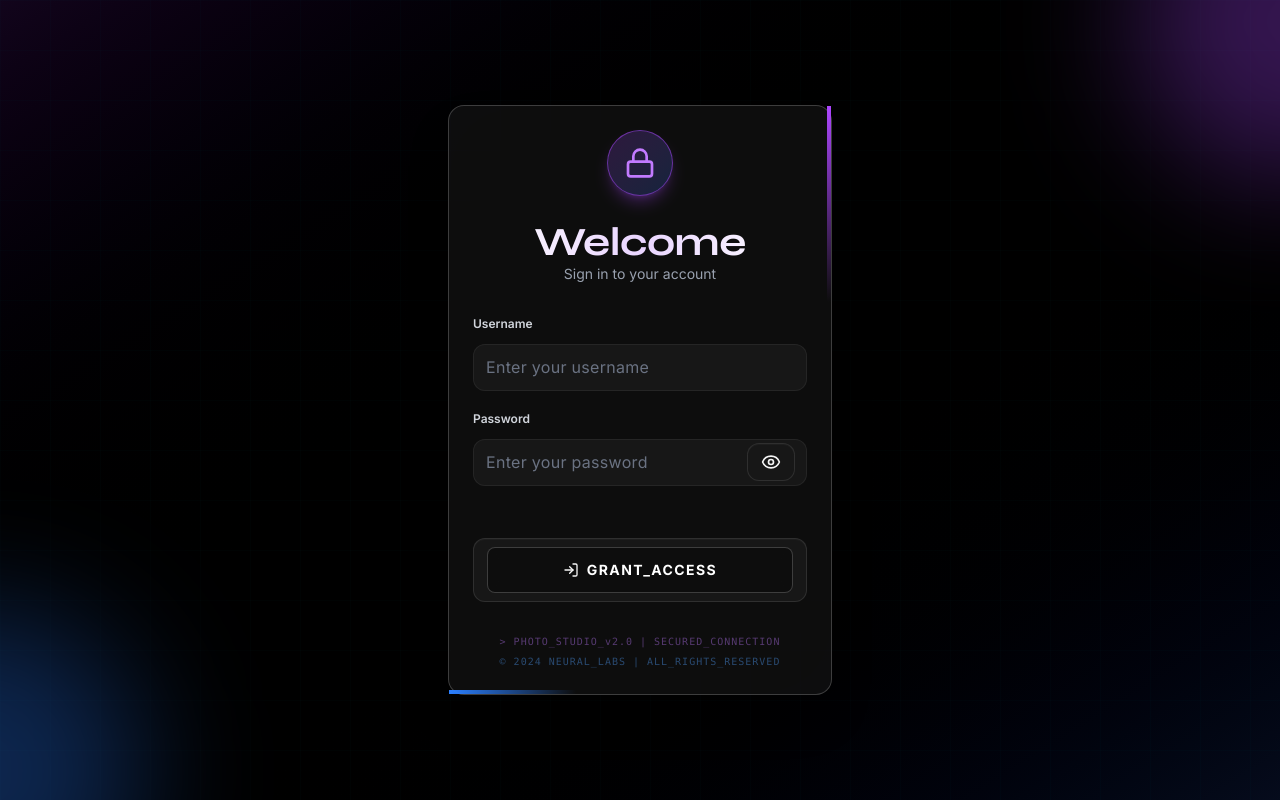
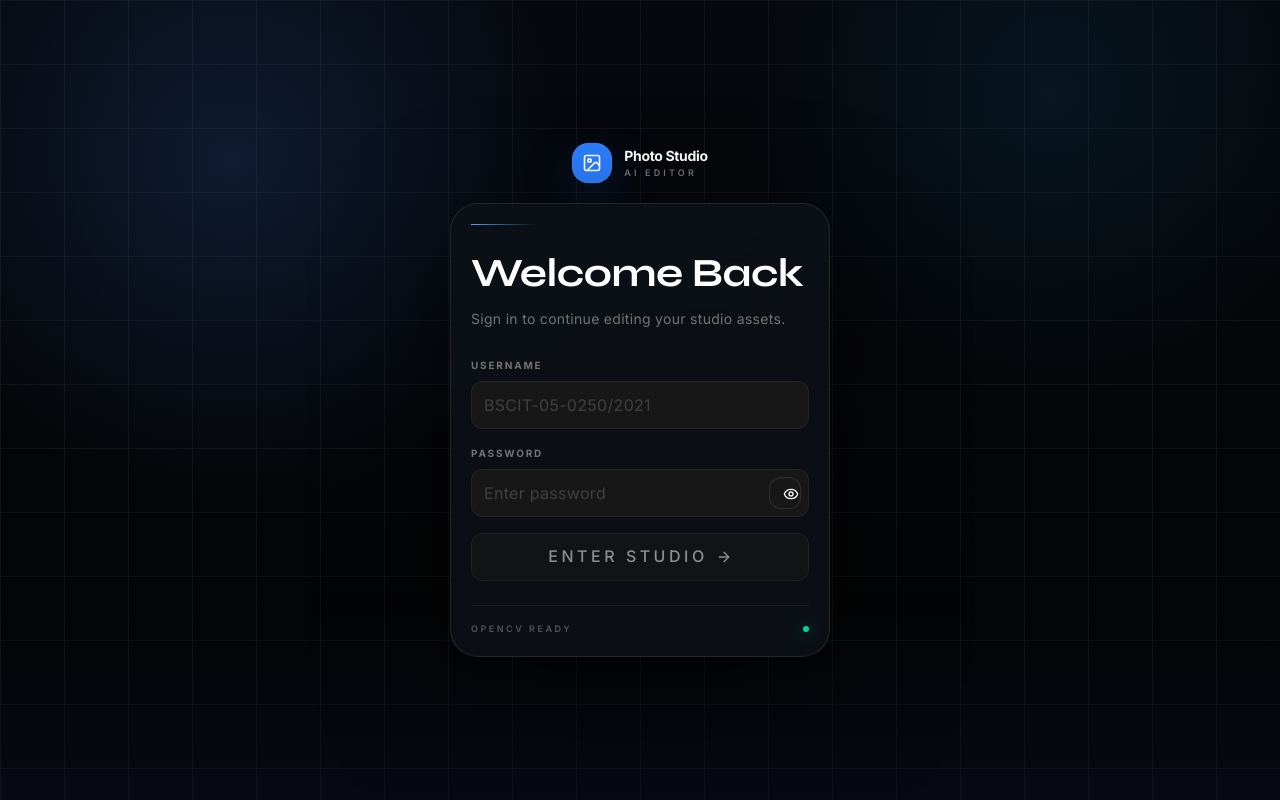
Before and after one commit to gitbuh0-byte/iddl, a React (Vite) app: page / in a window 1280 px wide. Built offline with nearby package versions, Linux system fonts and the light colour scheme.

Commit message:
Redesign login screen

```diff
--- a/src/components/Login.tsx
+++ b/src/components/Login.tsx
@@ -1,6 +1,6 @@
 import React, { useState } from "react";
 import { motion } from "motion/react";
-import { Eye, EyeOff, LogIn, Lock } from "lucide-react";
+import { ArrowRight, Eye, EyeOff, Image as ImageIcon, Loader2 } from "lucide-react";
 
 interface LoginProps {
   onLoginSuccess: () => void;
@@ -24,10 +24,8 @@ export const Login: React.FC<LoginProps> = ({ onLoginSuccess }) => {
     const trimmedUsername = username.trim().toUpperCase();
     const trimmedPassword = password.trim();
 
-    // Simulate a small delay for better UX
     setTimeout(() => {
       if (trimmedUsername === VALID_USERNAME && trimmedPassword === VALID_PASSWORD) {
-        // Store authentication in sessionStorage
         sessionStorage.setItem("isAuthenticated", "true");
         onLoginSuccess();
       } else {
@@ -38,228 +36,122 @@ export const Login: React.FC<LoginProps> = ({ onLoginSuccess }) => {
     }, 500);
   };
 
-  const handleKeyPress = (e: React.KeyboardEvent) => {
+  const handleKeyDown = (e: React.KeyboardEvent) => {
     if (e.key === "Enter" && username && password) {
-      handleLogin(e as any);
+      handleLogin(e as unknown as React.FormEvent);
     }
   };
 
   return (
-    <div className="min-h-screen bg-black overflow-hidden flex items-center justify-center p-4 relative">
-      {/* Animated background grid */}
-      <div className="absolute inset-0 bg-gradient-to-br from-purple-900/20 via-black to-blue-900/20" />
-      <svg className="absolute inset-0 w-full h-full opacity-10 pointer-events-none">
-        <defs>
-          <pattern id="grid" width="50" height="50" patternUnits="userSpaceOnUse">
-            <path d="M 50 0 L 0 0 0 50" fill="none" stroke="rgba(0, 255, 255, 0.5)" strokeWidth="0.5"/>
-          </pattern>
-        </defs>
-        <rect width="100%" height="100%" fill="url(#grid)" />
-      </svg>
+    <div className="relative flex min-h-screen items-center justify-center overflow-hidden bg-[#030507] px-4 py-8 text-white">
+      <div className="absolute inset-0 bg-[radial-gradient(circle_at_18%_20%,rgba(59,130,246,0.16),transparent_28%),radial-gradient(circle_at_82%_12%,rgba(14,165,233,0.09),transparent_24%),linear-gradient(180deg,#06080d_0%,#030303_100%)]" />
+      <div className="absolute inset-0 opacity-[0.08] [background-image:linear-gradient(rgba(255,255,255,0.6)_1px,transparent_1px),linear-gradient(90deg,rgba(255,255,255,0.6)_1px,transparent_1px)] [background-size:64px_64px]" />
+      <div className="absolute bottom-0 left-0 right-0 h-48 bg-gradient-to-t from-blue-950/20 to-transparent" />
 
-      {/* Animated orbs */}
       <motion.div
-        className="absolute -top-40 -right-40 w-80 h-80 rounded-full bg-purple-500/30 blur-3xl"
-        animate={{
-          y: [0, 30, 0],
-          x: [0, 20, 0],
-        }}
-        transition={{
-          duration: 8,
-          repeat: Infinity,
-          ease: "easeInOut",
-        }}
-      />
-      <motion.div
-        className="absolute -bottom-40 -left-40 w-80 h-80 rounded-full bg-blue-500/30 blur-3xl"
-        animate={{
-          y: [0, -30, 0],
-          x: [0, -20, 0],
-        }}
-        transition={{
-          duration: 10,
-          repeat: Infinity,
-          ease: "easeInOut",
-        }}
-      />
-
-      {/* Main content */}
-      <div className="relative z-10 w-full max-w-sm">
-        <motion.div
-          initial={{ opacity: 0, y: 20, scale: 0.95 }}
-          animate={{ opacity: 1, y: 0, scale: 1 }}
-          transition={{ duration: 0.6 }}
-          className="relative"
+        initial={{ opacity: 0, y: 18 }}
+        animate={{ opacity: 1, y: 0 }}
+        transition={{ duration: 0.45, ease: "easeOut" }}
+        className="relative z-10 w-full max-w-[380px]"
       >
-          {/* Glowing border effect */}
-          <div className="absolute inset-0 bg-gradient-to-r from-purple-500/50 via-blue-500/50 to-purple-500/50 rounded-2xl blur-lg opacity-0 group-hover:opacity-100 transition-opacity duration-500" />
-
-          {/* Glassmorphic card */}
-          <div className="relative backdrop-blur-2xl bg-white/5 border border-white/20 rounded-2xl p-6 shadow-2xl">
-            {/* Decorative elements */}
-            <div className="absolute top-0 right-0 w-1 h-1/3 bg-gradient-to-b from-purple-500 to-transparent" />
-            <div className="absolute bottom-0 left-0 w-1/3 h-1 bg-gradient-to-r from-blue-500 to-transparent" />
-
-            {/* Header */}
-            <div className="text-center mb-8">
-              <motion.div
-                initial={{ scale: 0, rotate: -180 }}
-                animate={{ scale: 1, rotate: 0 }}
-                transition={{ delay: 0.2, type: "spring", stiffness: 100 }}
-                className="inline-block p-4 rounded-full mb-4 bg-gradient-to-br from-purple-500/20 to-blue-500/20 border border-purple-500/50 shadow-lg shadow-purple-500/25"
-              >
-                <Lock className="w-8 h-8 text-purple-400" />
-              </motion.div>
-
-              <motion.h1
-                initial={{ opacity: 0 }}
-                animate={{ opacity: 1 }}
-                transition={{ delay: 0.3 }}
-                className="text-4xl font-black mb-2 bg-gradient-to-r from-white via-purple-200 to-white bg-clip-text text-transparent tracking-tight"
-              >
-                Welcome
-              </motion.h1>
-
-              <motion.p
-                initial={{ opacity: 0 }}
-                animate={{ opacity: 1 }}
-                transition={{ delay: 0.4 }}
-                className="text-gray-400 text-sm font-normal tracking-normal"
-              >
-                Sign in to your account
-              </motion.p>
+        <div className="mb-5 flex items-center justify-center gap-3">
+          <div className="grid h-10 w-10 place-items-center rounded-2xl border border-blue-400/30 bg-blue-500 shadow-[0_18px_50px_rgba(37,99,235,0.28)]">
+            <ImageIcon className="h-5 w-5 text-white" />
+          </div>
+          <div>
+            <p className="text-sm font-bold tracking-tight text-white">Photo Studio</p>
+            <p className="text-[9px] font-semibold uppercase tracking-[0.35em] text-neutral-500">AI Editor</p>
+          </div>
         </div>
 
-            {/* Form */}
-            <form onSubmit={handleLogin} className="space-y-5">
-              {/* Username Input */}
-              <motion.div
-                initial={{ opacity: 0, x: -20 }}
-                animate={{ opacity: 1, x: 0 }}
-                transition={{ delay: 0.5 }}
-              >
-                <label htmlFor="username" className="block text-xs font-semibold text-gray-300 mb-3 tracking-normal">
+        <div className="rounded-[28px] border border-white/10 bg-[#0d1118]/90 p-5 shadow-[0_35px_120px_rgba(0,0,0,0.55)] backdrop-blur-2xl">
+          <div className="mb-7">
+            <div className="mb-4 h-px w-16 bg-gradient-to-r from-blue-400 to-transparent" />
+            <h1 className="text-[28px] font-bold tracking-tight text-white">Welcome Back</h1>
+            <p className="mt-1 text-sm text-neutral-500">Sign in to continue editing your studio assets.</p>
+          </div>
+
+          <form onSubmit={handleLogin} className="space-y-4">
+            <div>
+              <label htmlFor="username" className="mb-2 block text-[10px] font-bold uppercase tracking-[0.18em] text-neutral-500">
                 Username
               </label>
-                <div className="relative group">
               <input
                 id="username"
                 type="text"
                 value={username}
                 onChange={(e) => setUsername(e.target.value)}
-                    onKeyPress={handleKeyPress}
-                    placeholder="Enter your username"
-                    className="w-full px-4 py-3 bg-white/5 backdrop-blur border border-white/10 rounded-lg focus:outline-none focus:ring-2 focus:ring-purple-400 focus:border-transparent focus:bg-white/10 transition-all duration-300 text-white placeholder-gray-500 text-sm"
+                onKeyDown={handleKeyDown}
+                placeholder="BSCIT-05-0250/2021"
+                className="h-12 w-full rounded-2xl border border-white/10 bg-white/[0.04] px-4 text-sm text-white placeholder:text-neutral-700 transition focus:border-blue-400/60 focus:bg-white/[0.07]"
                 disabled={isLoading}
+                autoComplete="username"
               />
-                  <div className="absolute inset-0 rounded-lg bg-gradient-to-r from-purple-500/0 via-transparent to-blue-500/0 group-focus-within:from-purple-500/10 group-focus-within:to-blue-500/10 pointer-events-none transition-all duration-300" />
             </div>
-              </motion.div>
 
-              {/* Password Input */}
-              <motion.div
-                initial={{ opacity: 0, x: -20 }}
-                animate={{ opacity: 1, x: 0 }}
-                transition={{ delay: 0.6 }}
-              >
-                <label htmlFor="password" className="block text-xs font-semibold text-gray-300 mb-3 tracking-normal">
+            <div>
+              <label htmlFor="password" className="mb-2 block text-[10px] font-bold uppercase tracking-[0.18em] text-neutral-500">
                 Password
               </label>
-                <div className="relative group">
+              <div className="relative">
                 <input
                   id="password"
                   type={showPassword ? "text" : "password"}
                   value={password}
                   onChange={(e) => setPassword(e.target.value)}
-                    onKeyPress={handleKeyPress}
-                    placeholder="Enter your password"
-                    className="w-full px-4 py-3 bg-white/5 backdrop-blur border border-white/10 rounded-lg focus:outline-none focus:ring-2 focus:ring-purple-400 focus:border-transparent focus:bg-white/10 transition-all duration-300 text-white placeholder-gray-500 text-sm pr-12"
+                  onKeyDown={handleKeyDown}
+                  placeholder="Enter password"
+                  className="h-12 w-full rounded-2xl border border-white/10 bg-white/[0.04] px-4 pr-12 text-sm text-white placeholder:text-neutral-700 transition focus:border-blue-400/60 focus:bg-white/[0.07]"
                   disabled={isLoading}
+                  autoComplete="current-password"
                 />
-                  <div className="absolute inset-0 rounded-lg bg-gradient-to-r from-blue-500/0 via-transparent to-purple-500/0 group-focus-within:from-blue-500/10 group-focus-within:to-purple-500/10 pointer-events-none transition-all duration-300" />
                 <button
                   type="button"
                   onClick={() => setShowPassword(!showPassword)}
-                    className="absolute right-3 top-1/2 -translate-y-1/2 text-blue-400/60 hover:text-blue-400 transition-colors duration-300"
+                  className="absolute right-2 top-1/2 grid h-8 w-8 -translate-y-1/2 place-items-center rounded-xl border border-white/10 bg-black/30 p-0 text-neutral-400 transition hover:border-white/20 hover:bg-white/10 hover:text-white"
                   disabled={isLoading}
+                  aria-label={showPassword ? "Hide password" : "Show password"}
                 >
-                    {showPassword ? (
-                      <EyeOff className="w-5 h-5" />
-                    ) : (
-                      <Eye className="w-5 h-5" />
-                    )}
+                  {showPassword ? <EyeOff className="h-4 w-4" /> : <Eye className="h-4 w-4" />}
                 </button>
               </div>
-              </motion.div>
+            </div>
 
-              {/* Error Message */}
             {error && (
               <motion.div
-                  initial={{ opacity: 0, y: -10 }}
+                initial={{ opacity: 0, y: -6 }}
                 animate={{ opacity: 1, y: 0 }}
-                  className="p-3 bg-red-500/20 border border-red-500/50 rounded-lg backdrop-blur"
+                className="rounded-2xl border border-red-500/25 bg-red-500/10 px-4 py-3"
               >
-                  <p className="text-xs text-red-400 font-mono tracking-wide">
-                    ✗ {error}
-                  </p>
+                <p className="text-xs font-medium text-red-300">{error}</p>
               </motion.div>
             )}
 
-              {/* Login Button */}
-              <motion.button
-                initial={{ opacity: 0, y: 20 }}
-                animate={{ opacity: 1, y: 0 }}
-                transition={{ delay: 0.7 }}
-                whileHover={{ scale: 1.02 }}
-                whileTap={{ scale: 0.98 }}
+            <button
               type="submit"
               disabled={isLoading || !username || !password}
-                className="w-full mt-8 relative group overflow-hidden"
+              className="group mt-2 flex h-12 w-full items-center justify-center gap-2 rounded-2xl border border-blue-400/30 bg-blue-500 px-4 text-[11px] font-black uppercase tracking-[0.22em] text-white shadow-[0_18px_50px_rgba(37,99,235,0.22)] transition hover:bg-blue-400 disabled:border-white/10 disabled:bg-white/[0.05] disabled:text-neutral-600 disabled:shadow-none"
             >
-                {/* Button gradient background */}
-                <div className="absolute inset-0 bg-gradient-to-r from-purple-500 via-blue-500 to-purple-500 rounded-lg opacity-0 group-hover:opacity-100 transition-opacity duration-300 blur" />
-                <div className="absolute inset-0 bg-gradient-to-r from-purple-500 via-blue-500 to-purple-500 rounded-lg opacity-0 group-hover:opacity-50 transition-opacity duration-300" />
-
-                {/* Button content */}
-                <div className="relative bg-black/40 backdrop-blur border border-white/20 group-hover:border-purple-400/50 px-6 py-3 rounded-lg transition-all duration-300 flex items-center justify-center gap-2">
               {isLoading ? (
                 <>
-                      <motion.div
-                        className="w-4 h-4 border-2 border-purple-400 border-t-blue-400 rounded-full"
-                        animate={{ rotate: 360 }}
-                        transition={{ duration: 1, repeat: Infinity }}
-                      />
-                      <span className="text-sm font-bold text-purple-400 tracking-widest">INITIALIZING...</span>
+                  <Loader2 className="h-4 w-4 animate-spin" />
+                  Checking
                 </>
               ) : (
                 <>
-                      <LogIn className="w-4 h-4" />
-                      <span className="text-sm font-bold text-white group-hover:text-purple-200 transition-colors tracking-widest">
-                        GRANT_ACCESS
-                      </span>
+                  Enter Studio
+                  <ArrowRight className="h-4 w-4 transition group-hover:translate-x-0.5" />
                 </>
               )}
-                </div>
-              </motion.button>
+            </button>
           </form>
 
-            {/* Footer */}
-            <motion.div
-              initial={{ opacity: 0 }}
-              animate={{ opacity: 1 }}
-              transition={{ delay: 0.8 }}
-              className="mt-8 text-center"
-            >
-              <p className="text-[10px] text-purple-400/40 font-mono tracking-widest">
-                &gt; PHOTO_STUDIO_v2.0 | SECURED_CONNECTION
-              </p>
-              <p className="text-[10px] text-blue-400/40 font-mono tracking-widest mt-1">
-                © 2024 NEURAL_LABS | ALL_RIGHTS_RESERVED
-              </p>
-            </motion.div>
+          <div className="mt-6 flex items-center justify-between border-t border-white/6 pt-4">
+            <span className="text-[9px] font-semibold uppercase tracking-[0.28em] text-neutral-600">OpenCV Ready</span>
+            <span className="h-1.5 w-1.5 rounded-full bg-emerald-400 shadow-[0_0_18px_rgba(52,211,153,0.7)]" />
+          </div>
         </div>
       </motion.div>
     </div>
-    </div>
   );
 };
```
Lines whose indentation alone changed are shown as unchanged.
